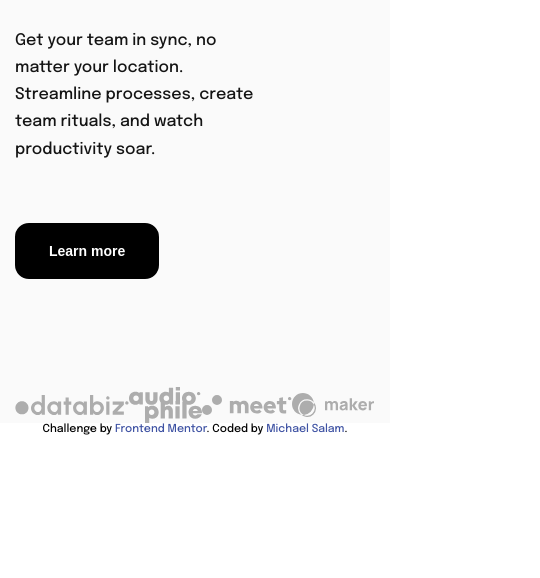
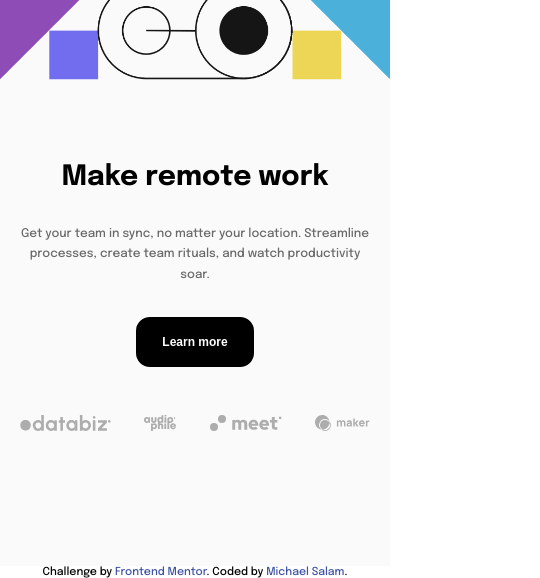
Before and after one commit to michael-salam/intro-section-with-dropdown-navigation, a plain HTML site: page index.html in a window 390 px wide. Shown: the part 348-926 px from the top of the page, 540 px wide, since content can reach past the window. Before the commit the page ends 844 px from the top, so only its background shows below. Drawn offline with Linux system fonts and the light colour scheme.

Commit message:
Made website responsive (haven't made mobile menu yet)

```diff
--- a/app/scss/_globals.scss
+++ b/app/scss/_globals.scss
@@ -1,4 +1,5 @@
 @import "./variables";
+@import "./mixins";
 
 html {
   font-size: 100%;
@@ -19,6 +20,18 @@ body {
 
 h1 {
   font-size: 4rem;
+
+  @include breakpoint-down(laptop) {
+    font-size: 3rem;
+  }
+
+  @include breakpoint-down(tablet) {
+    font-size: 2.5rem;
+  }
+
+  @include breakpoint-down(mobile-md) {
+    font-size: 1.75rem;
+  }
 }
 
 a {
@@ -70,6 +83,11 @@ button {
   border: 2px solid black;
   transition: all 150ms ease-in-out;
 
+  @include breakpoint-down(laptop) {
+    padding: 1rem 1.5rem;
+    font-size: 0.75rem;
+  }
+
   &:hover {
     background-color: $almostWhite;
     color: black;
--- a/app/scss/_main.scss
+++ b/app/scss/_main.scss
@@ -7,6 +7,10 @@
     justify-content: space-between;
     align-items: center;
     padding: 1.25rem 2.375rem;
+
+    @include breakpoint-down(mobile-lg) {
+      padding: 1.5rem 1rem 1rem 1rem;
+    }
 
     .left-side {
       display: flex;
@@ -18,6 +22,10 @@
         justify-content: space-between;
         align-items: center;
         list-style: none;
+
+        @include breakpoint-down(tablet) {
+          display: none;
+        }
 
         li {
           &:first-child,
@@ -34,12 +42,6 @@
                 display: inline-block;
                 transition: all 300ms ease-in-out;
               }
-
-              // &:hover {
-              //   .arrow {
-              //     background-image: url(../images/icon-arrow-up.svg);
-              //   }
-              // }
             }
 
             .dropdown {
@@ -87,8 +89,19 @@
     }
 
     .right-side {
+      @include breakpoint-down(tablet) {
+        display: none;
+      }
+
       a:last-child {
         margin-left: 1.25rem;
+      }
+    }
+
+    .menu-icon {
+      display: none;
+      @include breakpoint-down(tablet) {
+        display: block;
       }
     }
   }
@@ -99,19 +112,49 @@
     align-items: center;
     width: 80%;
     margin: auto;
+
+    @include breakpoint-down(tablet) {
+      width: 90%;
+    }
+
+    @include breakpoint-down(mobile-lg) {
+      flex-direction: column;
+      height: 100vh;
+    }
+
     .text {
       flex: 1;
 
+      @include breakpoint-down(mobile-lg) {
+        order: 2;
+        text-align: center;
+      }
+
       h1 {
         width: 75%;
+
+        @include breakpoint-down(laptop-lg) {
+          width: 100%;
+        }
       }
 
       p {
         width: 70%;
         font-size: 1rem;
         line-height: 1.7;
-        color: $almostBlack;
+        color: $mediumGray;
         margin-bottom: 3.75rem;
+
+        @include breakpoint-down(laptop) {
+          font-size: 0.75rem;
+          margin: 2rem 0;
+        }
+        @include breakpoint-down(laptop) {
+          width: 90%;
+        }
+        @include breakpoint-down(mobile-lg) {
+          width: 100%;
+        }
       }
 
       .clients {
@@ -119,7 +162,21 @@
         justify-content: space-between;
         align-items: center;
         margin-top: 6.75rem;
-        width: 75%;
+        margin-bottom: 3rem;
+        width: 100%;
+
+        @include breakpoint-down(laptop) {
+          margin-top: 3rem;
+        }
+
+        img {
+          @include breakpoint-down(laptop) {
+            height: 1.25rem;
+          }
+          @include breakpoint-down(tablet) {
+            height: 1rem;
+          }
+        }
       }
     }
 
@@ -131,6 +188,11 @@
       background-repeat: no-repeat;
       height: 44.584vw;
       width: 100%;
+
+      @include breakpoint-down(mobile-lg) {
+        background-image: url(../images/image-hero-mobile.png);
+        width: 100vw;
+      }
     }
   }
 }
--- /dev/null
+++ b/app/scss/_mixins.scss
@@ -0,0 +1,29 @@
+// MEDIA QUERY MIXINS
+// 640px, 1024px, 1400px
+$breakpoints-up: (
+  "medium": "40em",
+  "large": "64em",
+  "xlarge": "87.5em",
+);
+
+// 374px, 424px, 640px, 767px, 1023px, 1439px
+$breakpoints-down: (
+  "mobile": "23.375em",
+  "mobile-md": "26.5em",
+  "mobile-lg": "39.9375em",
+  "tablet": "47.9375em",
+  "laptop": "63.9375em",
+  "laptop-lg": "89.9375em",
+);
+
+@mixin breakpoint-up($size) {
+  @media (min-width: map-get($breakpoints-up, $size)) {
+    @content;
+  }
+}
+
+@mixin breakpoint-down($size) {
+  @media (max-width: map-get($breakpoints-down, $size)) {
+    @content;
+  }
+}
--- a/app/scss/style.scss
+++ b/app/scss/style.scss
@@ -1,4 +1,5 @@
 @import "./globals";
 @import "./variables";
+@import "./mixins";
 
 @import "./main";
--- a/index.html
+++ b/index.html
@@ -98,6 +98,10 @@
           <a class="login-btn" href="#">Login</a>
           <a class="btn-bordered" href="#">Register</a>
         </div>
+
+        <div class="menu-icon">
+          <img src="./images/icon-menu.svg" alt="Menu" />
+        </div>
       </nav>
 
       <div class="main__container">
```
Also changed, not shown: dist/style.css, 1 other file.
